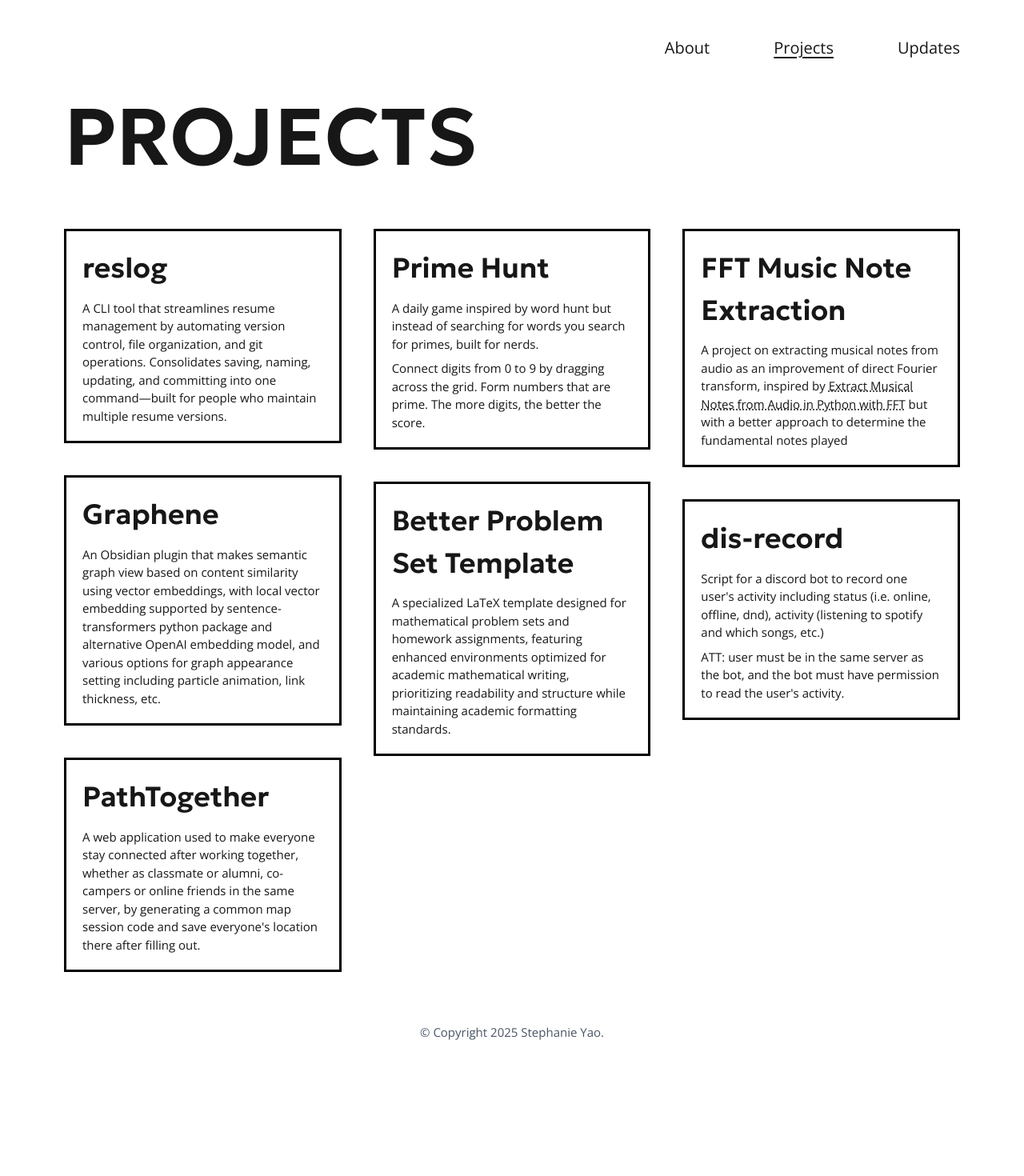
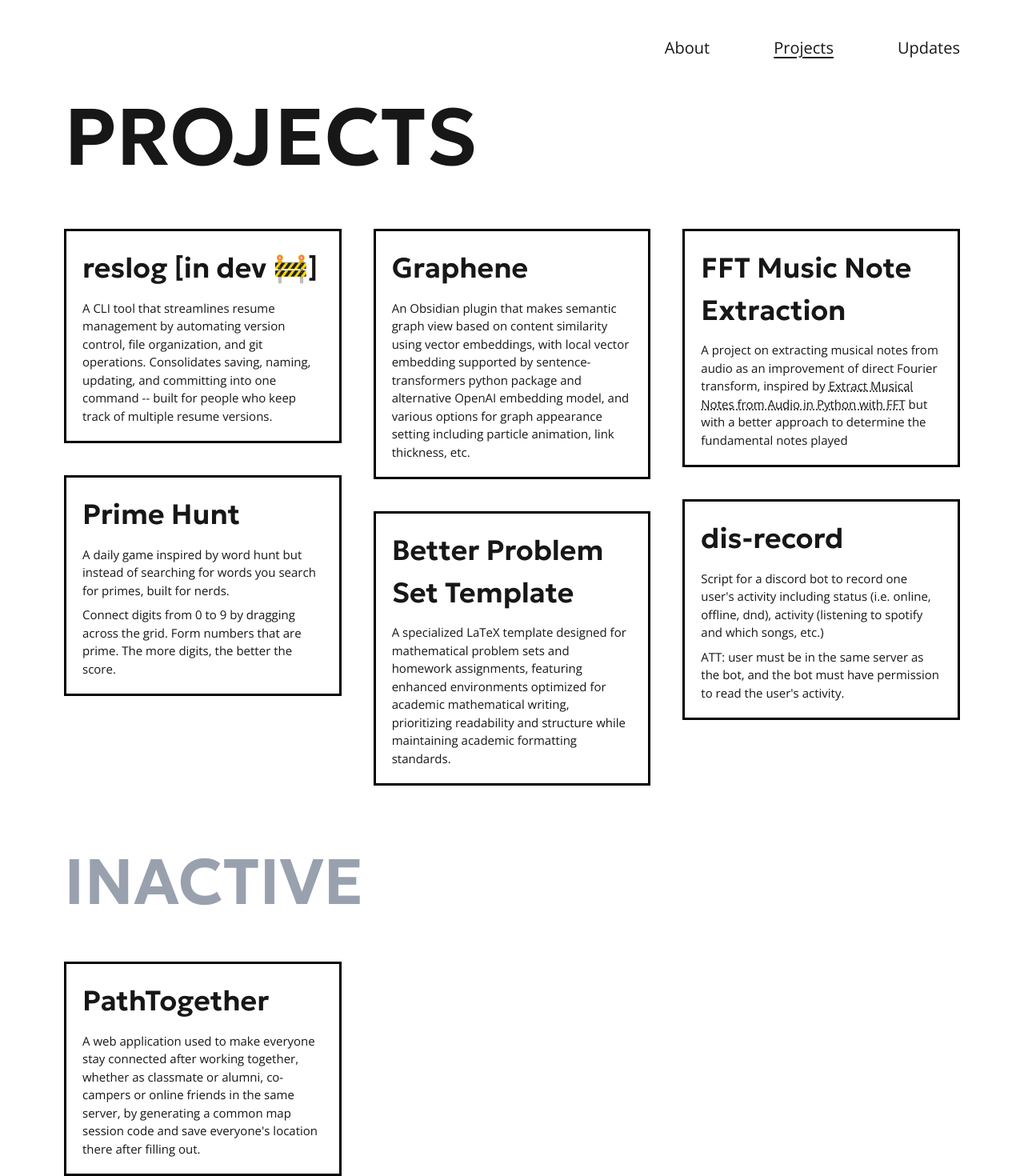
Before and after one commit to suniyao/personal-website, a Next.js app: page /project in a window 1280 px wide. Shown: the top 1470 px of the page at 80% size. Before the commit the page ends 1334 px from the top, so only its background shows below. Built offline with nearby package versions, Linux system fonts and the light colour scheme; a web font is replaced by a local one.

Commit message:
idk upgraded some card logic

```diff
--- a/app/(pages)/project/page.tsx
+++ b/app/(pages)/project/page.tsx
@@ -10,21 +10,9 @@ export default function Project(){
       </div>
       <div className="columns-1 md:columns-2 lg:columns-3 gap-6 sm:gap-8 md:gap-10 mt-6 sm:mt-8 md:mt-10 w-full">
 
-        <Card title="reslog" link="https://github.com/suniyao/typst-resume-automator">
+        <Card title="reslog [in dev 🚧]" link="https://github.com/suniyao/typst-resume-automator">
           <p>
-            A CLI tool that streamlines resume management by automating version control, file organization, and git operations. Consolidates saving, naming, updating, and committing into one command—built for people who maintain multiple resume versions.
-          </p>
-        </Card>
-
-        <Card title="Graphene" link="https://github.com/suniyao/graphene">
-          <p>
-            An Obsidian plugin that makes semantic graph view based on content similarity using vector embeddings, with local vector embedding supported by sentence-transformers python package and alternative OpenAI embedding model, and various options for graph appearance setting including particle animation, link thickness, etc.
-          </p>
-        </Card>
-
-        <Card title="PathTogether" link="https://github.com/suniyao/pathtogether">
-          <p>
-           A web application used to make everyone stay connected after working together, whether as classmate or alumni, co-campers or online friends in the same server, by generating a common map session code and save everyone's location there after filling out.
+            A CLI tool that streamlines resume management by automating version control, file organization, and git operations. Consolidates saving, naming, updating, and committing into one command -- built for people who keep track of multiple resume versions.
           </p>
         </Card>
 
@@ -34,6 +22,12 @@ export default function Project(){
           </p>
           <p>
             Connect digits from 0 to 9 by dragging across the grid. Form numbers that are prime. The more digits, the better the score.
+          </p>
+        </Card>
+
+        <Card title="Graphene" link="https://github.com/suniyao/graphene">
+          <p>
+            An Obsidian plugin that makes semantic graph view based on content similarity using vector embeddings, with local vector embedding supported by sentence-transformers python package and alternative OpenAI embedding model, and various options for graph appearance setting including particle animation, link thickness, etc.
           </p>
         </Card>
 
@@ -58,6 +52,17 @@ export default function Project(){
           </p>
         </Card>
       </div>
+
+      <div className={`${geologica.className} text-gray-400 flex flex-col font-semibold text-[30px] sm:text-[50px] md:text-[60px] lg:text-[80px] mt-15`}>
+        INACTIVE
+      </div>
+      <div className="columns-1 md:columns-2 lg:columns-3 gap-6 sm:gap-8 md:gap-10 mt-6 sm:mt-8 md:mt-10 w-full">
+        <Card title="PathTogether" link="https://github.com/suniyao/pathtogether">
+          <p>
+            A web application used to make everyone stay connected after working together, whether as classmate or alumni, co-campers or online friends in the same server, by generating a common map session code and save everyone's location there after filling out.
+          </p>
+        </Card>
+      </div>
     </div>
   )
 }
```
